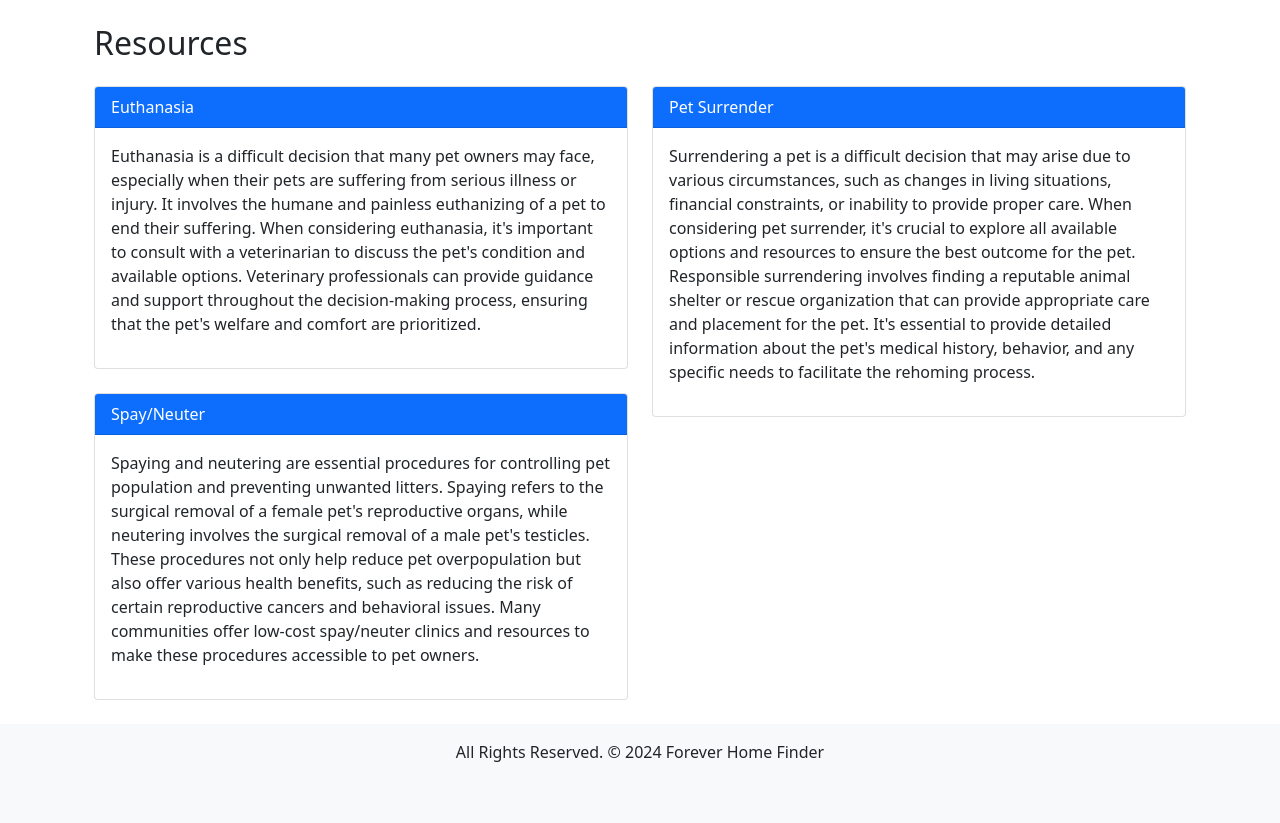
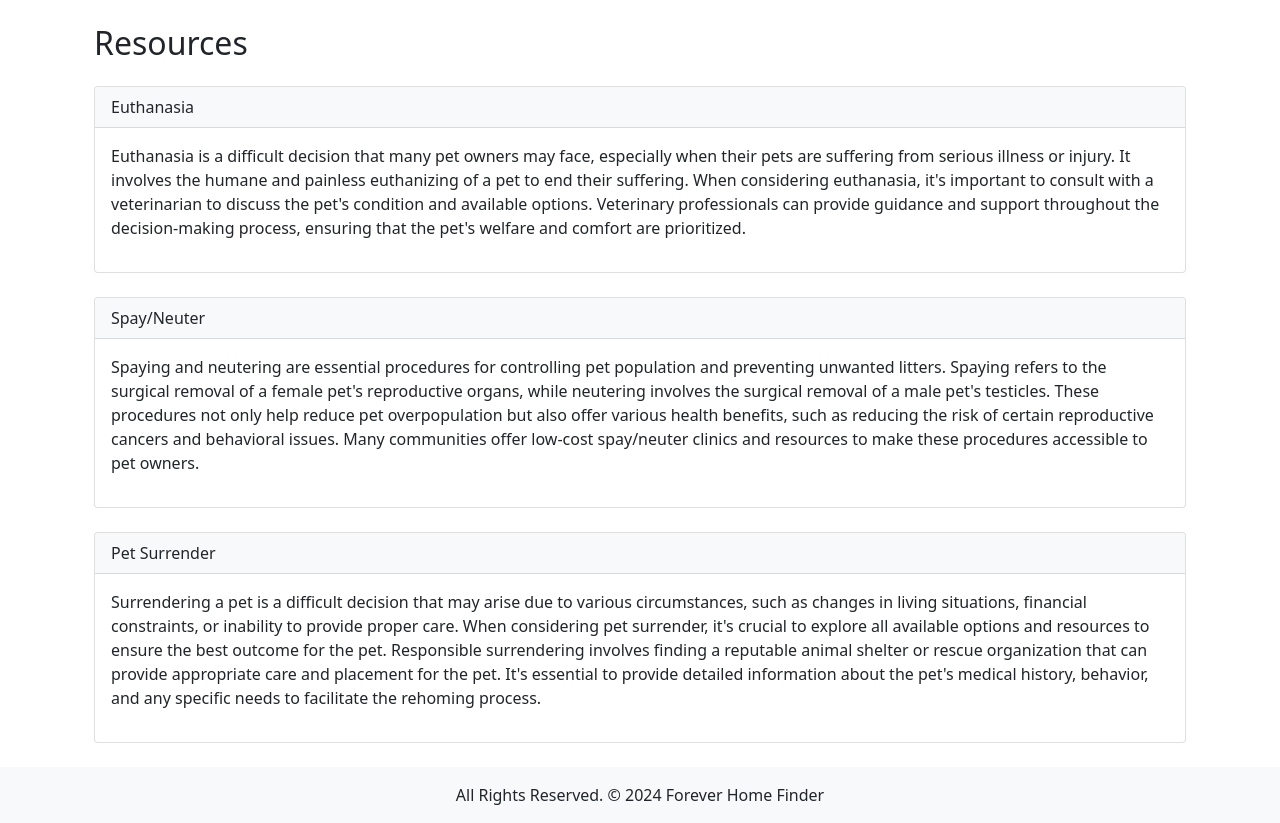
Before and after one commit to samanthafrances/forever_home_finder, a Django app: page /resources/ in a window 1280 px wide. Shown: the part 56-879 px from the top of the page. Before the commit the page ends 818 px from the top, so only its background shows below. Run offline with Django 5.2, Linux system fonts and the light colour scheme.

Commit message:
update resources page

```diff
--- a/main_app/templates/resources.html
+++ b/main_app/templates/resources.html
@@ -3,10 +3,8 @@
 {% block content %}
 <div class="container mt-4">
     <h2 class="mb-4">Resources</h2>
-    <div class="row">
-        <div class="col-md-6">
     <div class="card mb-4">
-                <div class="card-header bg-primary text-white">Euthanasia</div>
+        <div class="card-header bg-light text-dark">Euthanasia</div>
         <div class="card-body">
             <p>Euthanasia is a difficult decision that many pet owners may face, especially when their pets are
                 suffering from serious illness or injury. It involves the humane and painless euthanizing of a
@@ -17,7 +15,7 @@
         </div>
     </div>
     <div class="card mb-4">
-                <div class="card-header bg-primary text-white">Spay/Neuter</div>
+        <div class="card-header bg-light text-dark">Spay/Neuter</div>
         <div class="card-body">
             <p>Spaying and neutering are essential procedures for controlling pet population and preventing
                 unwanted litters. Spaying refers to the surgical removal of a female pet's reproductive organs,
@@ -27,10 +25,8 @@
                 spay/neuter clinics and resources to make these procedures accessible to pet owners.</p>
         </div>
     </div>
-        </div>
-        <div class="col-md-6">
     <div class="card mb-4">
-                <div class="card-header bg-primary text-white">Pet Surrender</div>
+        <div class="card-header bg-light text-dark">Pet Surrender</div>
         <div class="card-body">
             <p>Surrendering a pet is a difficult decision that may arise due to various circumstances, such as
                 changes in living situations, financial constraints, or inability to provide proper care. When
@@ -42,6 +38,4 @@
         </div>
     </div>
 </div>
-    </div>
-</div>
 {% endblock %}
```
Also changed, not shown: main_app/static/css/style.css (line endings or trailing spaces). Lines whose indentation alone changed are shown as unchanged.
